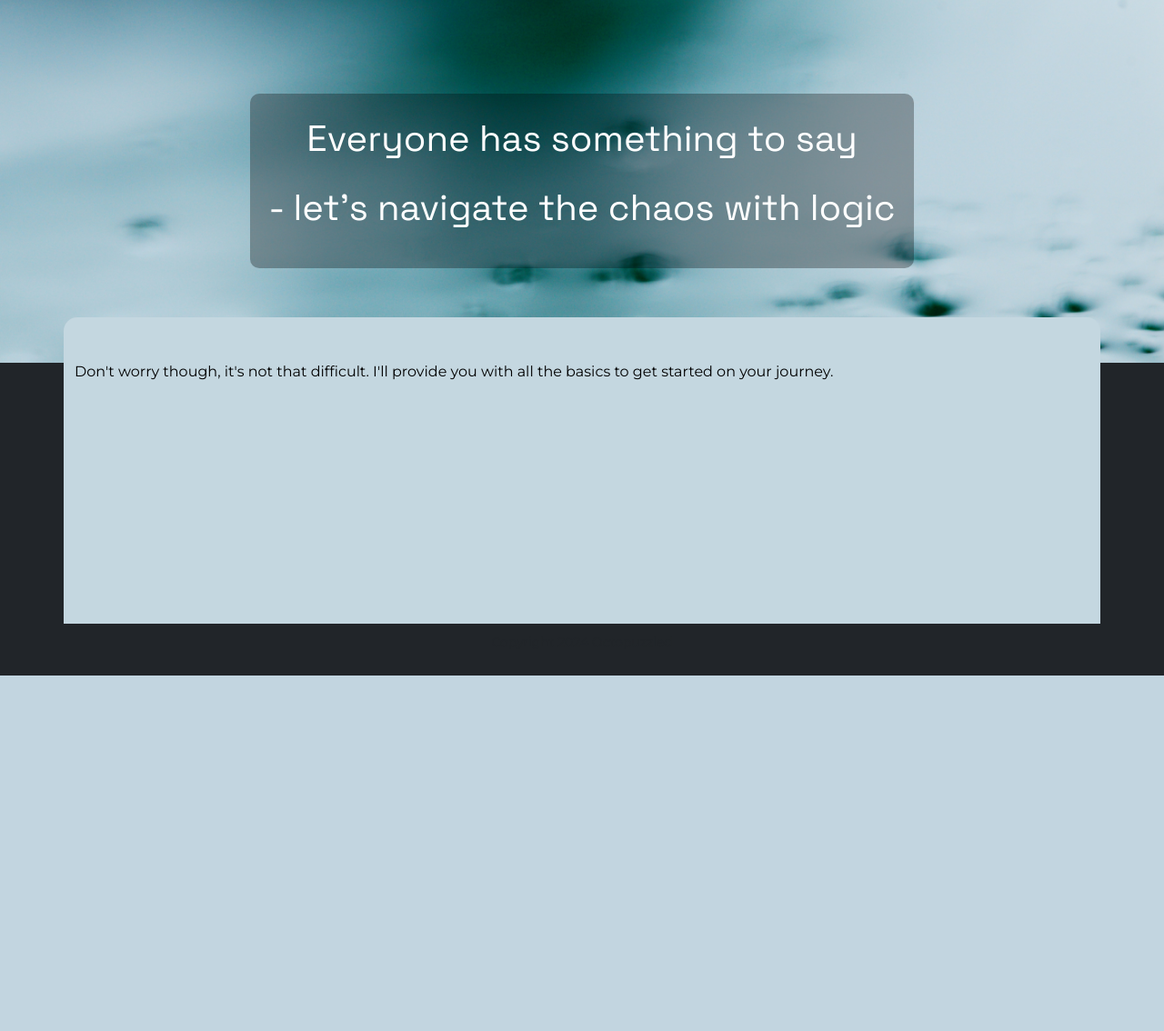
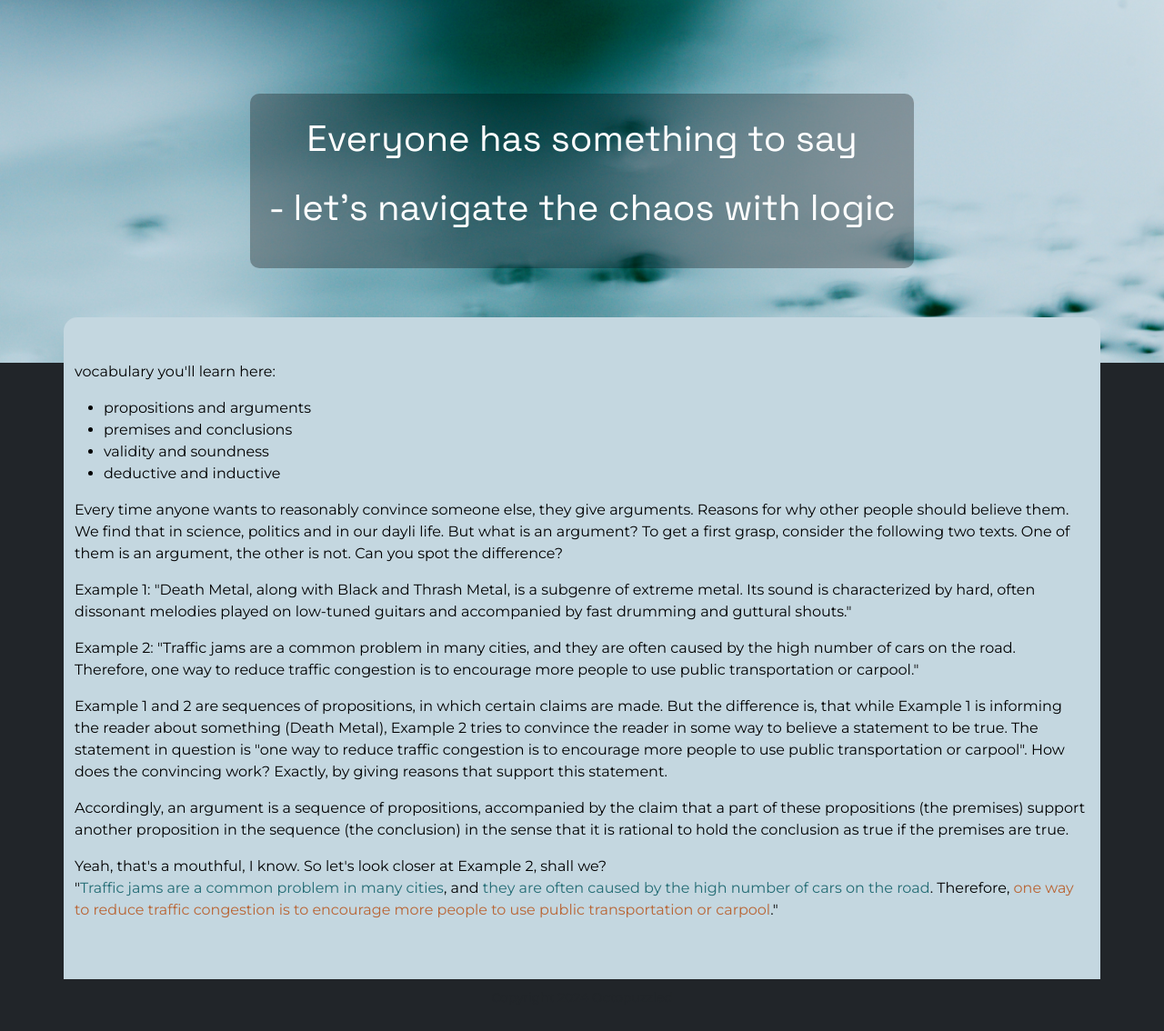
Before and after one commit to Octopuzzled/Debatacle, a Flask app: page /vocabulary in a window 1280 px wide. Shown: the part 57-1191 px from the top of the page at 91% size. Before the commit the page ends 800 px from the top, so only its background shows below. Run offline with Flask 3, Linux system fonts and the light colour scheme.

Commit message:
basic vocab update and stlye

```diff
--- a/static/styles.css
+++ b/static/styles.css
@@ -51,6 +51,14 @@ main.container {
     box-shadow: 0 -10px 20px rgba(--background-color,0.1); /* Shadow for depth */
 }
 
+.text-green {
+    color: #236C74;
+}
+
+.text-orange {
+    color: rgb(185, 100, 51);
+}
+
 footer {
     background-color: rgba(--background-color, 0.8); /* Semi-transparent dark background */
     padding: 10px 0;
--- a/templates/vocabulary.html
+++ b/templates/vocabulary.html
@@ -6,9 +6,74 @@
 
 {% block main %}
 
+<section>
+    <p>vocabulary you'll learn here:</p>
+    <ul>
+        <li>propositions and arguments</li>
+        <li>premises and conclusions</li>
+        <li>validity and soundness</li>
+        <li>deductive and inductive</li>
+    </ul>
 <p>
-    Don't worry though, it's not that difficult. I'll provide you
-    with all the basics to get started on your journey.
+    Every time anyone wants to reasonably convince someone else, they give arguments.
+    Reasons for why other people should believe them. We find that in science, politics
+    and in our dayli life. But what is an argument? To get a first grasp, consider the
+    following two texts. One of them is an argument, the other is not. Can you spot the
+    difference?
+</p>
+<p>
+    Example 1:
+"Death Metal, along with Black and Thrash Metal, is a subgenre of extreme metal.
+Its sound is characterized by hard, often dissonant melodies played on low-tuned guitars
+and accompanied by fast drumming and guttural shouts."
+</p>
+<p>
+    Example 2:
+"Traffic jams are a common problem in many cities, and they are often caused by the
+high number of cars on the road. Therefore, one way to reduce traffic congestion is
+to encourage more people to use public transportation or carpool."
+</p>
+<p>
+    Example 1 and 2 are sequences of propositions, in which certain claims are made.
+    But the difference is, that while Example 1 is informing the reader about something
+    (Death Metal), Example 2 tries to convince the reader in some way to believe a
+    statement to be true. The statement in question is "one way to reduce traffic congestion
+    is to encourage more people to use public transportation or carpool". How does the
+    convincing work? Exactly, by giving reasons that support this statement.
+</p>
+<p>
+    Accordingly, an argument is a sequence of propositions, accompanied by the claim
+    that a part of these propositions (the premises) support another proposition in the
+    sequence (the conclusion) in the sense that it is rational to hold the conclusion as
+    true if the premises are true.
+</p>
+<p>
+    Yeah, that's a mouthful, I know. So let's look closer at Example 2, shall we?<br>
+    "<span class="text-green">Traffic jams are a common problem in many cities</span>,
+    and <span class="text-green">they are often caused by the high number of cars on
+    the road</span>. Therefore, <span class="text-orange">one way to reduce traffic
+    congestion is to encourage more people to use public transportation or carpool</span>."
+</p>
+<p>
+
+</p>
+<p>
+
+</p>
+<p>
+
+</p>
+<p>
+
+</p>
+<p>
+
+</p>
+<p>
+
+</p>
+<p>
+
 </p>
 
 {% endblock %}
```
